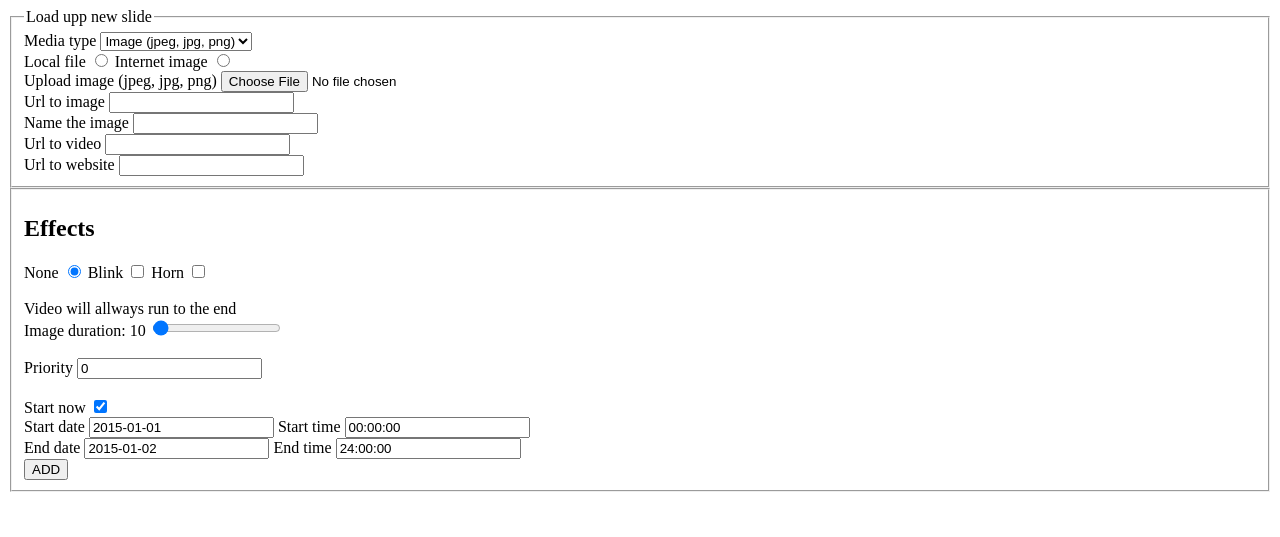
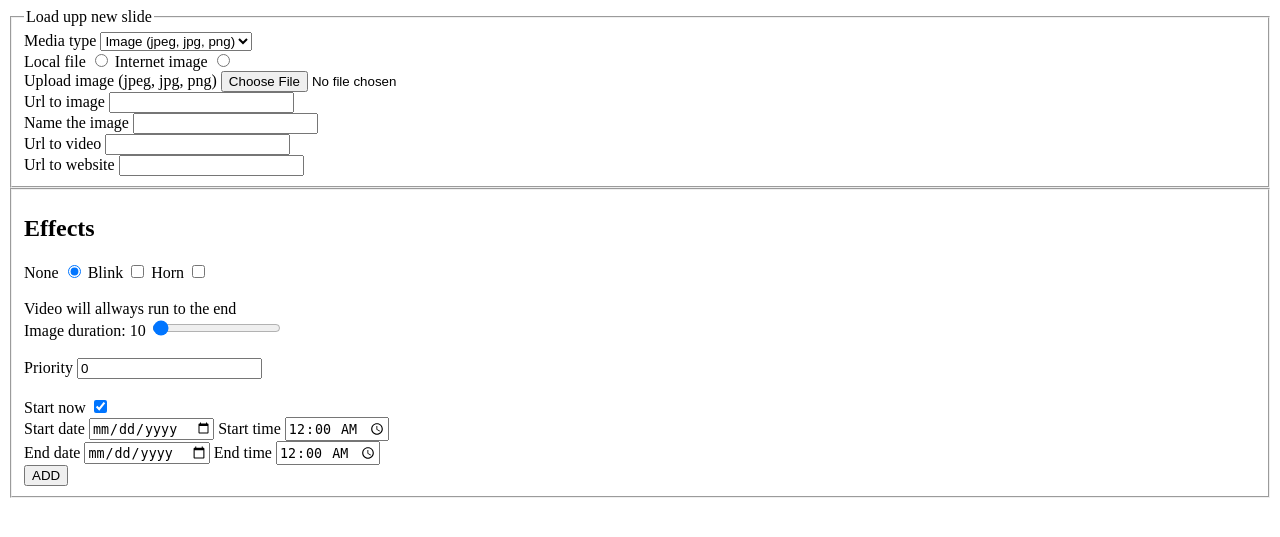
Before and after one commit to PhantomOverride/UltiSlide, a PHP site: page /form.php in a window 1280 px wide. Shown: the top 537 px of the page. Run offline with PHP 8.4, Linux system fonts and the light colour scheme.

```diff
--- a/cms/html/form.php
+++ b/cms/html/form.php
@@ -85,16 +85,16 @@
 				<div id="timeAndDate">
 
 					<label for="startDate">Start date</label>
-					<input type="text" name="startDate" id="startDate" value="2015-01-01" />
+					<input type="date" name="startDate" id="startDate" />
 					<label for="startTime">Start time</label>
-					<input type="text" name="startTime" id="startTime" value="00:00:00" />
+					<input type="time" name="startTime" id="startTime" value="00:00:00" />
 
 					<br />
 
 					<label for="endDate">End date</label>
-					<input type="text" name="endDate" id="endDate" value="2015-01-02" />
+					<input type="date" name="endDate" id="endDate" />
 					<label for="endTime">End time</label>
-					<input type="text" name="endText" id="endTime" value="24:00:00" />
+					<input type="time" name="endText" id="endTime" value="00:00:00" />
 				</div>
 
 			</div><!-- END startSettings -->
```
Also changed, not shown: cms/javascript/form.js (+14 -0 lines).
